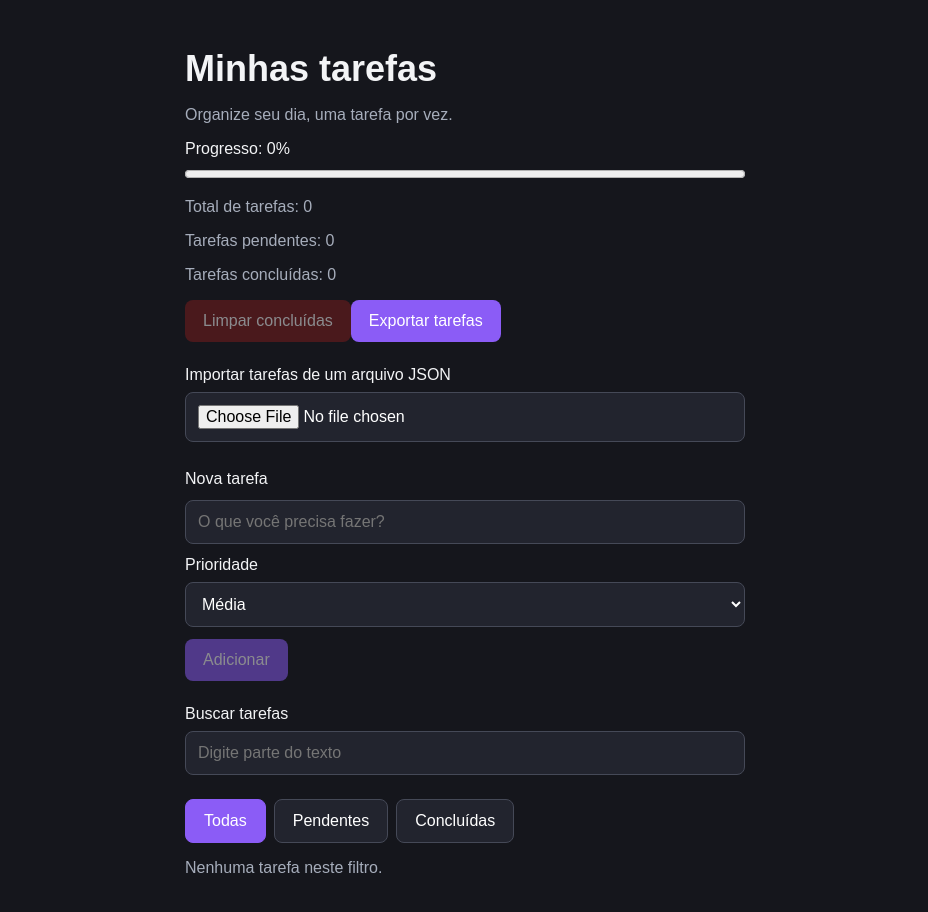
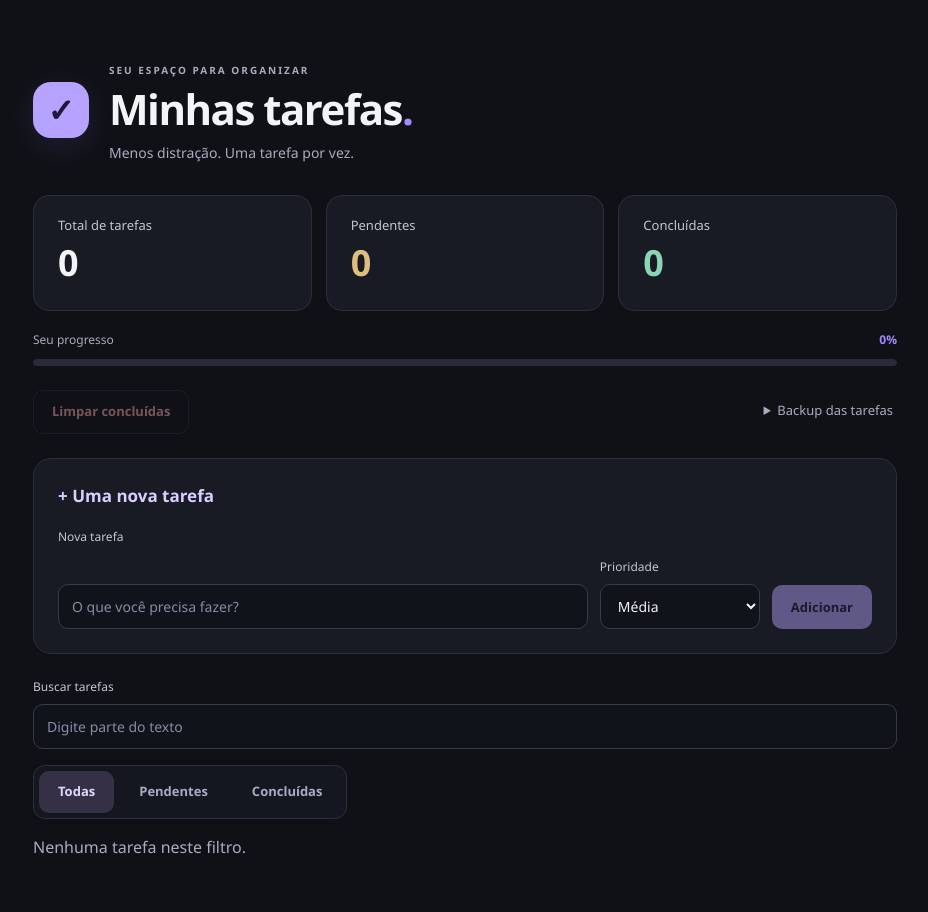
Before and after one commit to Giacomellogui/gerenciador-tarefas, a React (Vite) app: page / in a window 1280 px wide. Shown: the top 912 px of the page, without its empty margins (175-1103 px from the left). Built offline with nearby package versions, Linux system fonts and the light colour scheme.

Commit message:
Renova visual e melhora layout para celular

```diff
--- a/src/App.css
+++ b/src/App.css
@@ -1,215 +1,88 @@
-/* Elemento onde o React monta o app: ocupa toda a largura disponível. */
-#root {
-  width: 100%;
+/* Cores compartilhadas: altere as variáveis para experimentar outro tema. */
+:root { --painel: #191b24; --borda: #2b2e3c; --muted: #a6adbf; --roxo: #a18aff; }
+#root { width: 100%; }
+/* Limita a largura no PC e mantém espaço nas bordas do celular. */
+main { width: min(100%, 920px); margin: 0 auto; padding: 56px 28px 80px; }
+.cabecalho { display: flex; align-items: center; gap: 20px; margin-bottom: 32px; }
+.marca { display: grid; place-items: center; width: 56px; height: 56px; flex-shrink: 0; border-radius: 18px; background: #b6a3ff; color: #20183c; font-size: 32px; font-weight: 700; box-shadow: 0 8px 32px #9174f524; }
+.sobretitulo { font-size: 10px; letter-spacing: 2px; font-weight: 700; color: var(--muted); }
+h1 { margin: 4px 0; font-size: clamp(28px, 5vw, 42px); letter-spacing: -1.5px; line-height: 1.2; }
+h1 span { color: var(--roxo); }
+h2 { margin: 0; font-size: 17px; }
+p { color: var(--muted); }
+.cabecalho p { margin: 8px 0 0; font-size: 14px; }
+/* Grid divide o resumo em três cartões de mesma largura. */
+.indicadores { display: grid; grid-template-columns: repeat(3, minmax(0, 1fr)); gap: 14px; }
+.indicador { display: flex; flex-direction: column; padding: 20px 24px; border: 1px solid var(--borda); border-radius: 16px; background: var(--painel); }
+.indicador span { color: #c0c5d3; font-size: 13px; }
+.indicador strong { font-size: 36px; line-height: 1.5; letter-spacing: -1px; }
+.pendentes strong { color: #dfbd7c; }
+.finalizadas strong { color: #8bd5b4; }
+.progresso { padding: 20px 0 8px; }
+.progresso label { display: flex; justify-content: space-between; color: var(--muted); font-size: 12px; }
+.progresso strong { color: var(--roxo); }
+progress { display: block; width: 100%; height: 7px; margin-top: 10px; border: 0; border-radius: 20px; overflow: hidden; accent-color: var(--roxo); }
+progress::-webkit-progress-bar { background: #292b38; border-radius: 20px; }
+progress::-webkit-progress-value { background: #a18aff; border-radius: 20px; }
+progress::-moz-progress-bar { background: #a18aff; border-radius: 20px; }
+/* Foco visível permite reconhecer o controle selecionado usando o teclado. */
+button, summary { cursor: pointer; }
+button { min-height: 44px; padding: 10px 18px; border: 1px solid transparent; border-radius: 10px; background: #b6a3ff; color: #211936; font: inherit; font-size: 13px; font-weight: 600; transition: background .15s; }
+button:hover:not(:disabled) { background: #c8baff; }
+button:disabled { opacity: .45; cursor: not-allowed; }
+:is(button, input, select, summary):focus-visible { outline: 2px solid #c2b3ff; outline-offset: 4px; }
+.acoes-gerais { display: flex; flex-wrap: wrap; justify-content: space-between; align-items: flex-start; gap: 12px; margin: 16px 0 24px; }
+.excluir { color: #f4a5b2; background: #39212b; }
+.excluir:hover:not(:disabled) { background: #502b39; }
+.acoes-gerais > .excluir { background: transparent; border-color: var(--borda); }
+.cancelar { background: #292c3b; color: #e0e3ec; }
+.backup { max-width: 100%; }
+.backup summary { padding: 11px 4px; color: var(--muted); font-size: 13px; }
+.backup-conteudo { padding: 18px; margin-top: 8px; background: var(--painel); border: 1px solid var(--borda); border-radius: 14px; }
+.backup-conteudo p:empty { display: none; }
+/* Formulário com texto, prioridade e ação alinhados no PC. */
+.nova-tarefa { display: grid; grid-template-columns: minmax(0, 1fr) 160px auto; gap: 12px; padding: 24px; background: var(--painel); border: 1px solid var(--borda); border-radius: 18px; }
+.titulo-formulario { grid-column: 1 / -1; margin-bottom: 8px; color: #d8ceff; }
+.nova-tarefa > label { grid-column: 1 / -1; }
+.nova-tarefa > input, .nova-tarefa > button { align-self: end; }
+label { font-size: 12px; color: #c1c6d4; }
+input, select { width: 100%; min-width: 0; min-height: 44px; padding: 11px 13px; border: 1px solid #363a4b; border-radius: 10px; background: #11131b; color: #f3f4f6; font: inherit; font-size: 14px; }
+input::placeholder { color: #858da1; }
+.campo-prioridade, .busca { display: grid; gap: 8px; }
+.busca { margin-top: 24px; }
+.filtros { display: flex; gap: 6px; padding: 5px; margin-top: 16px; width: fit-content; max-width: 100%; border: 1px solid var(--borda); border-radius: 12px; background: #151720; }
+.filtros button { background: transparent; color: var(--muted); min-height: 38px; }
+.filtros button[aria-pressed='true'] { background: #363047; color: #e0d7ff; }
+/* Cartões quebram linha para acomodar textos longos e telas pequenas. */
+ul { display: grid; gap: 10px; padding: 0; margin: 20px 0 0; list-style: none; }
+li { display: flex; flex-wrap: wrap; align-items: center; gap: 10px; padding: 18px; border: 1px solid var(--borda); border-radius: 14px; background: var(--painel); overflow-wrap: anywhere; }
+li > button { min-height: 44px; padding: 8px 12px; }
+li > button:not(.excluir) { background: #2b293e; color: #c9bbff; }
+.tarefa { display: flex; align-items: center; gap: 12px; flex: 1; min-width: 120px; font-size: 14px; color: #e5e7ef; cursor: pointer; }
+.tarefa input { flex: none; width: 19px; height: 19px; min-height: 0; margin: 0; accent-color: #a18aff; }
+.concluida { color: #9299aa; text-decoration: line-through; }
+.prioridade { padding: 4px 8px; border-radius: 6px; font-size: 11px; font-weight: 600; }
+.prioridade-baixa { background: #19382f; color: #a7e5c8; }
+.prioridade-media { background: #3d321e; color: #edd297; }
+.prioridade-alta { background: #412632; color: #f5b5c7; }
+.edicao { display: grid; width: 100%; grid-template-columns: 1fr 1fr; gap: 12px; }
+.edicao > label, .edicao > input, .edicao > .campo-prioridade { grid-column: 1 / -1; }
+.aviso-exclusao { display: flex; flex-wrap: wrap; justify-content: space-between; align-items: center; gap: 12px; padding: 14px 18px; margin-top: 20px; border: 1px solid #5b4e83; border-radius: 12px; background: #242033; font-size: 13px; overflow-wrap: anywhere; }
+/* Media query adapta o formulário e os cartões ao celular. */
+@media (max-width: 640px) {
+  main { padding: 30px 16px 48px; }
+  .cabecalho { gap: 12px; }
+  .marca { width: 44px; height: 44px; border-radius: 14px; font-size: 26px; }
+  .sobretitulo { font-size: 8px; letter-spacing: 1.4px; }
+  .indicadores { gap: 8px; }
+  .indicador { padding: 14px 10px; }
+  .indicador span { font-size: 11px; }
+  .indicador strong { font-size: 30px; }
+  .nova-tarefa { grid-template-columns: 1fr; padding: 18px; }
+  .nova-tarefa > button { width: 100%; }
+  .tarefa { flex-basis: 100%; }
+  .prioridade { margin-right: auto; }
+  .filtros { width: 100%; }
+  .filtros button { flex: 1; padding: 8px; }
+  .backup[open] { width: 100%; }
 }
-
-/* Centraliza o conteúdo e limita a largura a 600px, com espaço nas laterais. */
-main {
-  width: min(100%, 600px);
-  margin: 0 auto;
-  padding: 48px 20px;
-}
-
-/* Título e texto de apoio. */
-h1 {
-  margin: 0 0 12px;
-  font-size: 36px;
-}
-
-p {
-  color: #a6adbb;
-}
-
-/* Flex organiza campos e botões; wrap permite quebrar linhas em telas pequenas. */
-form {
-  display: flex;
-  flex-wrap: wrap;
-  gap: 12px;
-  margin-top: 28px;
-}
-
-/* O rótulo ocupa uma linha inteira no formulário. */
-label {
-  width: 100%;
-}
-
-/* flex: 1 preenche o espaço livre; min-width: 0 permite encolher no flex. */
-input {
-  flex: 1;
-  min-width: 0;
-  padding: 12px;
-  border: 1px solid #454957;
-  border-radius: 8px;
-  background: #22242e;
-  color: #fff;
-}
-
-/* Aparência compartilhada pelos botões. */
-button {
-  padding: 12px 18px;
-  border: 0;
-  border-radius: 8px;
-  background: #8b5cf6;
-  color: #fff;
-  cursor: pointer;
-}
-
-/* Indica visualmente ações indisponíveis, como enviar texto vazio. */
-button:disabled {
-  opacity: 0.5;
-  cursor: not-allowed;
-}
-
-/* Remove as bolinhas e distribui as tarefas em uma grade com espaçamento. */
-ul {
-  display: grid;
-  gap: 12px;
-  padding: 0;
-  list-style: none;
-}
-
-/* Cartão da tarefa; textos longos podem quebrar para não sair do cartão. */
-li {
-  padding: 16px;
-  border-radius: 8px;
-  background: #22242e;
-  overflow-wrap: anywhere;
-}
-
-li {
-  display: flex;
-  flex-wrap: wrap;
-  align-items: center;
-  gap: 12px;
-}
-
-/* O formulário de edição ocupa o cartão e não usa a margem do formulário novo. */
-.edicao {
-  width: 100%;
-  margin-top: 0;
-}
-
-.edicao input {
-  flex-basis: 100%;
-}
-
-.cancelar {
-  background: #454957;
-}
-
-/* Mantém checkbox e texto juntos, deixando espaço para os botões. */
-.tarefa {
-  display: flex;
-  align-items: center;
-  gap: 12px;
-  flex: 1;
-  min-width: 0;
-  cursor: pointer;
-}
-
-/* Sobrescreve o estilo do campo de texto para dimensionar o checkbox. */
-.tarefa input {
-  flex: none;
-  width: 18px;
-  height: 18px;
-  accent-color: #8b5cf6;
-}
-
-/* Aplicada pelo JSX quando a tarefa está concluída. */
-.concluida {
-  text-decoration: line-through;
-  color: #a6adbb;
-}
-
-/* Destaca a exclusão e impede o botão de encolher no layout flex. */
-.excluir {
-  flex-shrink: 0;
-  background: #7f1d1d;
-}
-
-/* Organiza os filtros, quebrando a linha quando necessário. */
-.filtros {
-  display: flex;
-  flex-wrap: wrap;
-  gap: 8px;
-  margin-top: 24px;
-}
-
-.filtros button {
-  background: #22242e;
-  border: 1px solid #454957;
-}
-
-/* O atributo atualizado pelo React também determina o destaque visual. */
-.filtros button[aria-pressed='true'] {
-  background: #8b5cf6;
-  border-color: #8b5cf6;
-}
-
-/* A barra preenche a largura do resumo. */
-progress {
-  display: block;
-  width: 100%;
-  height: 16px;
-  margin-top: 8px;
-  accent-color: #8b5cf6;
-}
-
-/* Coloca o rótulo e o campo de busca em linhas separadas. */
-.busca {
-  display: grid;
-  gap: 8px;
-  margin-top: 24px;
-}
-
-/* Mantém o rótulo e o seletor de prioridade juntos em uma linha própria. */
-.campo-prioridade {
-  display: grid;
-  gap: 8px;
-  width: 100%;
-}
-
-/* Usa a mesma fonte e as mesmas cores dos outros campos do aplicativo. */
-select {
-  padding: 12px;
-  border: 1px solid #454957;
-  border-radius: 8px;
-  background: #22242e;
-  color: #fff;
-  font: inherit;
-}
-
-/* Rótulo compacto: a classe adicional escolhe as cores de cada prioridade. */
-.prioridade {
-  padding: 4px 8px;
-  border-radius: 6px;
-  font-size: 12px;
-}
-
-.prioridade-baixa {
-  background: #143b32;
-  color: #a7f3d0;
-}
-
-.prioridade-media {
-  background: #453516;
-  color: #fde68a;
-}
-
-.prioridade-alta {
-  background: #4c202b;
-  color: #fecdd3;
-}
-
-/* Organiza a mensagem e permite quebrar a linha em telas pequenas. */
-.aviso-exclusao {
-  display: flex;
-  flex-wrap: wrap;
-  align-items: center;
-  gap: 12px;
-  margin-top: 20px;
-  padding: 12px;
-  border: 1px solid #454957;
-  border-radius: 8px;
-  overflow-wrap: anywhere;
-}
--- a/src/App.tsx
+++ b/src/App.tsx
@@ -269,14 +269,20 @@ function App() {
   // Somente o JSX retornado participa da interface deste componente.
   return (
     <main>
-      <h1>Minhas tarefas</h1>
-      <p>Organize seu dia, uma tarefa por vez.</p>
+      <header className="cabecalho">
+        <span className="marca" aria-hidden="true">✓</span>
+        <div><span className="sobretitulo">SEU ESPAÇO PARA ORGANIZAR</span>
+          <h1>Minhas tarefas<span>.</span></h1>
+          <p>Menos distração. Uma tarefa por vez.</p>
+        </div>
+      </header>
       <ResumoTarefas
         pendentes={totalPendentes}
         concluidas={totalConcluidas}
         total={tarefas.length}
       />
 
+      <div className="acoes-gerais">
       {/* Só permite limpar quando existe alguma tarefa concluída. */}
       <button
         type="button"
@@ -286,6 +292,9 @@ function App() {
       >
         Limpar concluídas
       </button>
+      {/* Backup recolhível mantém as ações secundárias disponíveis sem ocupar a tela. */}
+      <details className="backup"><summary>Backup das tarefas</summary>
+      <div className="backup-conteudo">
       {/* Baixa uma cópia de todas as tarefas, independentemente do filtro. */}
       <button type="button" onClick={exportarTarefas}>
         Exportar tarefas
@@ -304,11 +313,14 @@ function App() {
 
       {/* role="status" permite anunciar mudanças a quem usa leitor de tela. */}
       <p role="status">{mensagemImportacao}</p>
+      </div></details>
+      </div>
 
       {/* onSubmit aceita tanto o clique no botão quanto Enter no campo. */}
       {/* htmlFor liga o rótulo ao input de mesmo id. */}
 
-      <form onSubmit={adicionarTarefa}>
+      <form className="nova-tarefa" onSubmit={adicionarTarefa}>
+        <h2 className="titulo-formulario">+ Uma nova tarefa</h2>
         <label htmlFor="nova-tarefa">Nova tarefa</label>
 
         {/* Campo controlado: value lê o estado e onChange atualiza esse estado. */}
--- a/src/components/ResumoTarefas.tsx
+++ b/src/components/ResumoTarefas.tsx
@@ -16,10 +16,17 @@ export default function ResumoTarefas({
         ? 0
         : Math.round((concluidas / total) * 100);
     return (
-        <section aria-label="Resumo das tarefas">
+        <section className="resumo" aria-label="Resumo das tarefas">
+            {/* Cartões destacam os totais sem misturar com as ações da lista. */}
+            <div className="indicadores">
+              <div className="indicador"><span>Total de tarefas</span><strong>{total}</strong></div>
+              <div className="indicador pendentes"><span>Pendentes</span><strong>{pendentes}</strong></div>
+              <div className="indicador finalizadas"><span>Concluídas</span><strong>{concluidas}</strong></div>
+            </div>
+            <div className="progresso">
             {/* htmlFor conecta o rótulo à barra pelo id. */}
             <label htmlFor="progresso-tarefas">
-                Progresso: {percentual}%
+                Seu progresso <strong>{percentual}%</strong>
             </label>
 
             {/* A barra usa as contagens reais; total || 1 garante máximo positivo. */}
@@ -28,9 +35,7 @@ export default function ResumoTarefas({
                 value={concluidas}
                 max={total || 1}
             />
-            <p>Total de tarefas: {total}</p>
-            <p>Tarefas pendentes: {pendentes}</p>
-            <p>Tarefas concluídas: {concluidas}</p>
+            </div>
         </section>
     );
 }
--- a/src/index.css
+++ b/src/index.css
@@ -9,9 +9,11 @@ body {
   margin: 0;
   min-width: 320px;
   min-height: 100vh;
-  background: #15161c;
+  background: #101116;
   color: #f3f4f6;
-  font-family: Arial, sans-serif;
+  font-family: 'Segoe UI', Arial, sans-serif;
+  line-height: 1.5;
+  color-scheme: dark;
 }
 
 /* Faz campos e botões herdarem a fonte, em vez da fonte padrão do navegador. */
```
